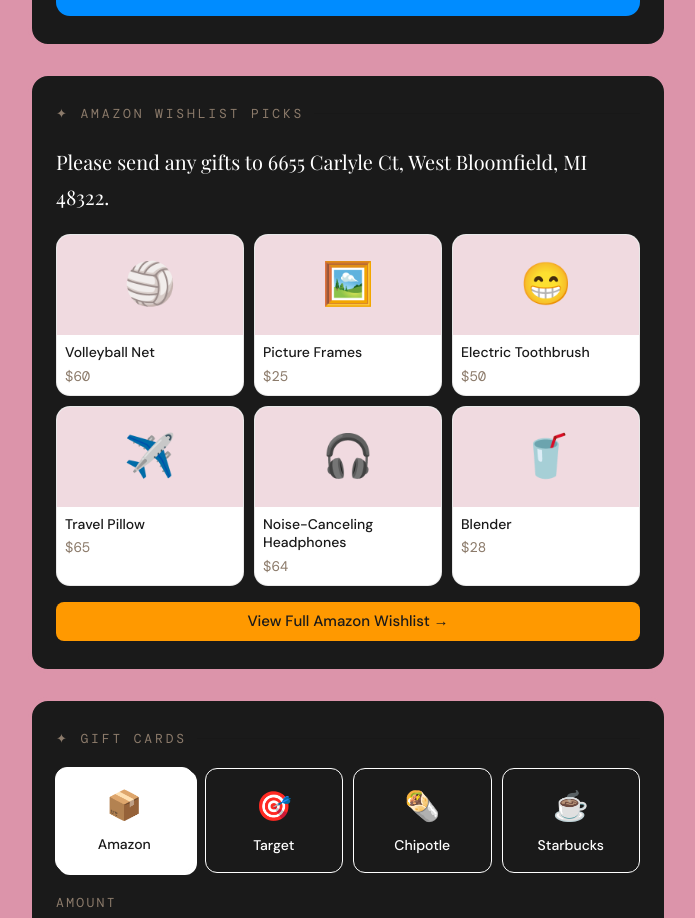
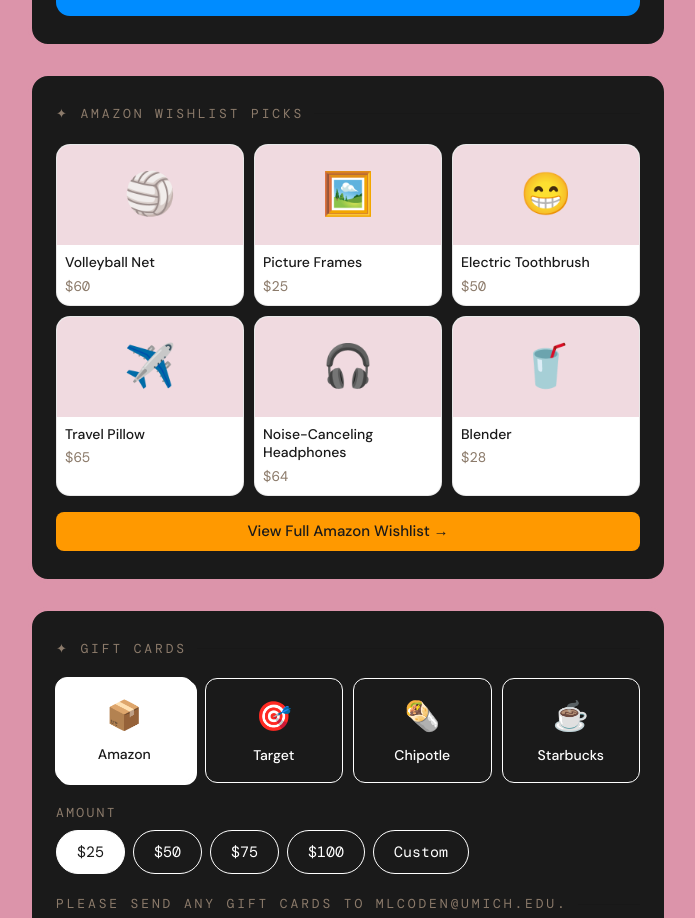
Before and after one commit to megancoden/mackenzie-and-kevin-wedding, a Next.js app: page /happy-birthday-megan in a window 1280 px wide. Shown: the part 1471-2389 px from the top of the page, without its empty margins (292-987 px from the left). Built offline with nearby package versions, Linux system fonts and the light colour scheme; a web font is replaced by a local one.

Commit message:
update style

```diff
--- a/src/app/happy-birthday-megan/page.tsx
+++ b/src/app/happy-birthday-megan/page.tsx
@@ -462,9 +462,6 @@
           {/* Amazon wishlist card */}
           <div className="qlc-card">
             <p className="qlc-card-title">✦ amazon wishlist picks</p>
-            <p className="crisis-note-text" style={{ marginBottom: '1.25rem' }}>
-              Please send any gifts to 6655 Carlyle Ct, West Bloomfield, MI 48322.
-            </p>
             <div className="amazon-items">
               {AMAZON_ITEMS.map((item) => (
                 <div key={item.name} className="amz-card">
@@ -524,7 +521,7 @@
               )}
               </>
           )}
-            <div className="crisis-note-text" style={{ marginBottom: '1.25rem', marginTop: '1.25rem' }}>
+            <div className="qlc-card-title" style={{ marginBottom: '1.25rem', marginTop: '1.25rem' }}>
               Please send any gift cards to mlcoden@umich.edu.
             </div>
             <a href={selectedGC.url} target="_blank" rel="noopener noreferrer" className="gc-link-btn">
```
